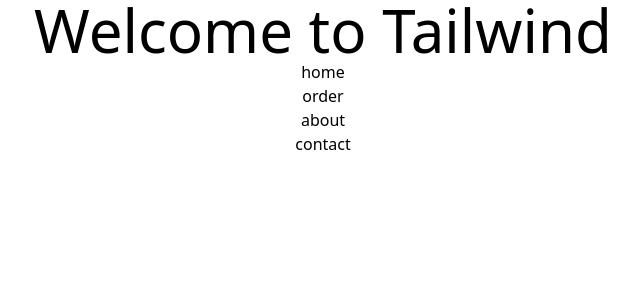
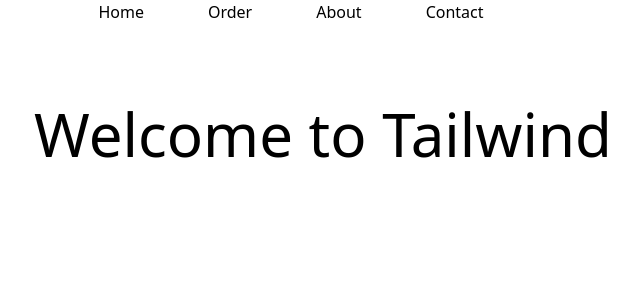
Before and after one commit to ahnafwarith/react-tailwind, a React (Create React App) app: page / in a window 1280 px wide. Shown: the top 300 px of the page, without its empty margins (317-957 px from the left). Built offline with nearby package versions, Linux system fonts and the light colour scheme.

Commit message:
added style to nav and hero icons to react

```diff
--- a/package.json
+++ b/package.json
@@ -3,6 +3,7 @@
   "version": "0.1.0",
   "private": true,
   "dependencies": {
+    "@heroicons/react": "^1.0.6",
     "@testing-library/jest-dom": "^5.16.3",
     "@testing-library/react": "^12.1.4",
     "@testing-library/user-event": "^13.5.0",
--- a/src/App.js
+++ b/src/App.js
@@ -1,4 +1,3 @@
-import logo from './logo.svg';
 import './App.css';
 import Header from './Components/Header/Header';
 import Navbar from './Components/Navbar/Navbar';
@@ -6,8 +5,8 @@
 function App() {
   return (
     <div className="App">
+      <Navbar></Navbar>
       <Header></Header>
-      <Navbar></Navbar>
     </div>
   );
 }
--- a/src/Components/Header/Header.js
+++ b/src/Components/Header/Header.js
@@ -2,7 +2,7 @@
 
 const Header = () => {
     return (
-        <div>
+        <div className='mt-20'>
             <h1 className='text-6xl'>Welcome to Tailwind</h1>
         </div>
     );
--- a/src/Components/Navbar/Navbar.js
+++ b/src/Components/Navbar/Navbar.js
@@ -1,16 +1,20 @@
 import React from 'react';
 import Pinku from '../PinkuLinku/Pinku';
+import { MenuIcon } from '@heroicons/react/solid'
 
 const Navbar = () => {
     const nav = [
-        { name: 'home', id: 1, link: '/home' },
-        { name: 'order', id: 2, link: '/order' },
-        { name: 'about', id: 3, link: '/about' },
-        { name: 'contact', id: 4, link: '/contact' }
+        { name: 'Home', id: 1, link: '/home' },
+        { name: 'Order', id: 2, link: '/order' },
+        { name: 'About', id: 3, link: '/about' },
+        { name: 'Contact', id: 4, link: '/contact' }
     ]
     return (
         <nav>
-            <ul>
+            <div className='md:hidden h-6 w-6'>
+                <MenuIcon></MenuIcon>
+            </div>
+            <ul className='md:flex justify-center'>
                 {
                     nav.map(link => <Pinku id={link.id} link={link}></Pinku>)
                 }
--- a/src/Components/PinkuLinku/Pinku.js
+++ b/src/Components/PinkuLinku/Pinku.js
@@ -4,7 +4,7 @@
     const { name, link } = props.link
     return (
         <div>
-            <li><a href={link}>{name}</a></li>
+            <li className='mr-16'><a href={link}>{name}</a></li>
         </div>
     );
 };
```
Also changed, not shown: 1 other file (tests, documents, lock files or other folders).
